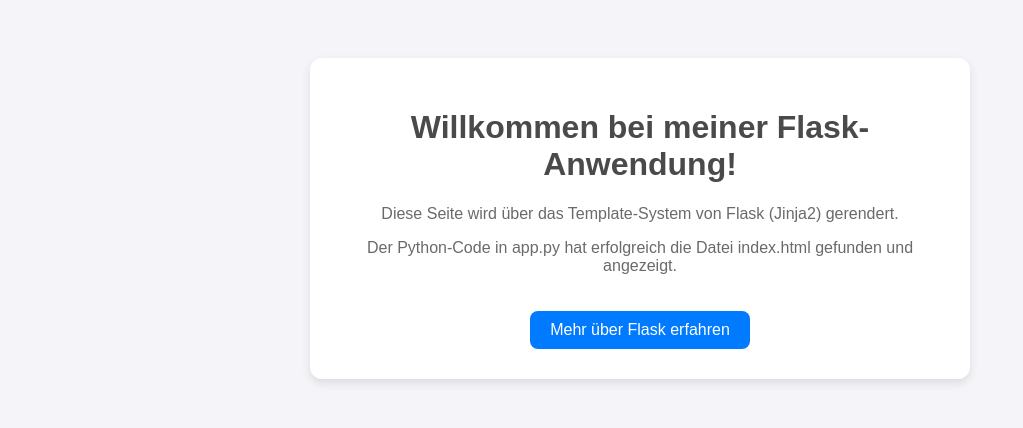
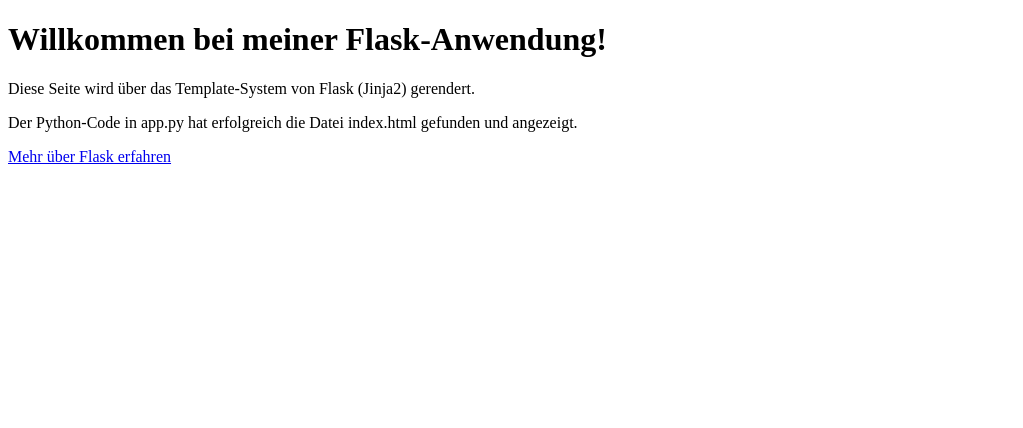
Before and after one commit to mathiasmilitzer-coder/stand, a Flask app: page / in a window 1280 px wide. Shown: the top 428 px of the page, without its empty margins (0-1023 px from the left). Run offline with Flask 3, Linux system fonts and the light colour scheme.

Commit message:
Update and rename Index.html to index.html

```diff
--- a/template/Index.html
+++ b/template/index.html
@@ -4,41 +4,7 @@
 <meta charset="UTF-8">
 <meta name="viewport" content="width=device-width, initial-scale=1.0">
 <title>Meine Erste Flask App</title>
-<style>
-body {
-font-family: sans-serif;
-text-align: center;
-background-color: #f4f4f9;
-padding: 50px;
-}
-.container {
-background-color: #ffffff;
-padding: 30px;
-border-radius: 12px;
-box-shadow: 0 4px 10px rgba(0, 0, 0, 0.1);
-max-width: 600px;
-margin: 0 auto;
-}
-h1 {
-color: #4a4a4a;
-}
-p {
-color: #6a6a6a;
-}
-.button {
-display: inline-block;
-margin-top: 20px;
-padding: 10px 20px;
-background-color: #007bff;
-color: white;
-text-decoration: none;
-border-radius: 8px;
-transition: background-color 0.3s;
-}
-.button:hover {
-background-color: #0056b3;
-}
-</style>
+<!-- ... (CSS ist hier ausgelassen) ... -->
 </head>
 <body>
 <div class="container">
```
